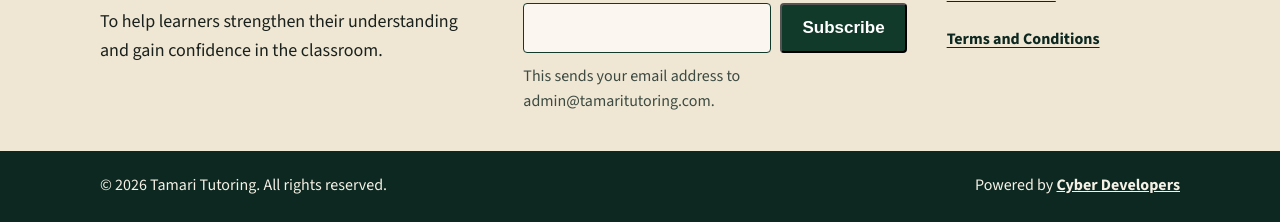
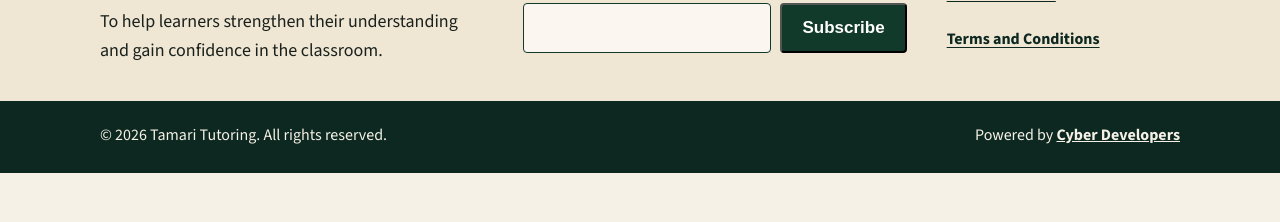
Before and after one commit to munashenm/tamaritutoring, a plain HTML site: page about.html in a window 1280 px wide. Shown: the part 4415-4637 px from the top of the page. After the commit the page ends 4588 px from the top, so only its background shows below. Drawn offline with Linux system fonts and the light colour scheme.

Commit message:
Remove the newsletter note about emailing the address. (#9)
Drop “This sends your email address to admin@tamaritutoring.com.” from every page footer.

Co-authored-by: Cursor Agent <cursoragent@cursor.com>

```diff
--- a/about.html
+++ b/about.html
@@ -156,7 +156,6 @@
                 <input id="newsletter-email" type="email" name="email" autocomplete="email" required>
                 <button class="button" type="submit">Subscribe</button>
               </div>
-              <p class="newsletter-note">This sends your email address to admin@tamaritutoring.com.</p>
             </form>
             <p class="form-success" id="newsletter-success" hidden>Thank you. Your email address has been sent to Tamari Tutorial Service.</p>
           </div>
--- a/styles.css
+++ b/styles.css
@@ -744,12 +744,6 @@ a {
   font: inherit;
 }
 
-.newsletter-note {
-  max-width: 28rem;
-  margin: 0.7rem 0 0;
-  color: var(--ink-soft);
-}
-
 .footer-nav ul {
   display: grid;
   gap: 0.15rem;
```
Also changed, not shown: become-a-tutor.html (+0 -1 lines), contact.html (+0 -1 lines), faqs.html (+0 -1 lines), index.html (+0 -1 lines), privacy.html (+0 -1 lines), terms.html (+0 -1 lines).
